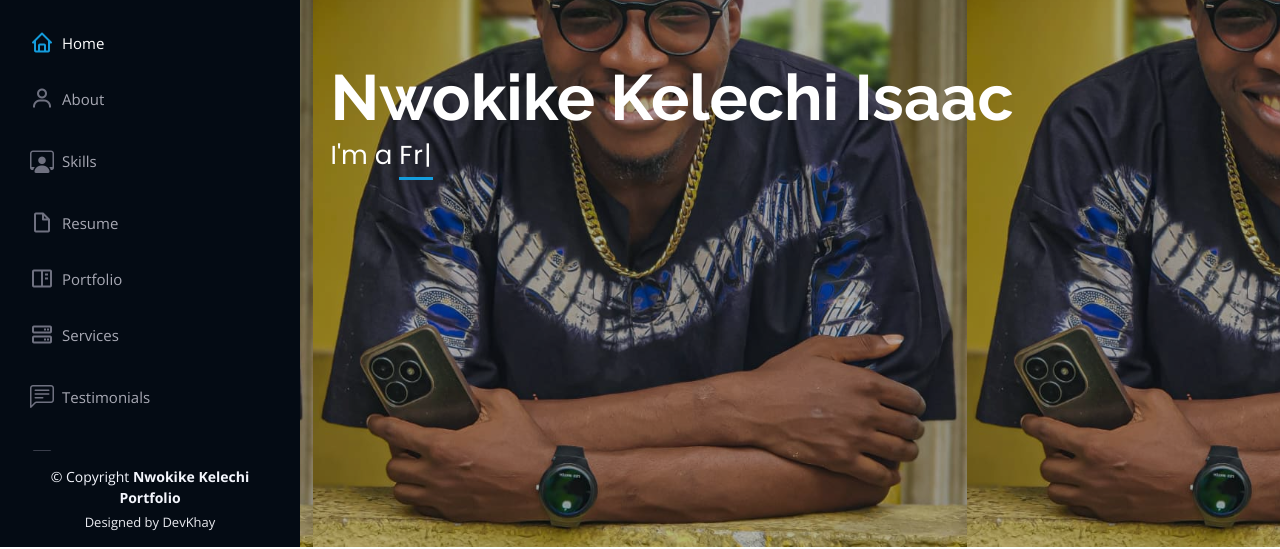
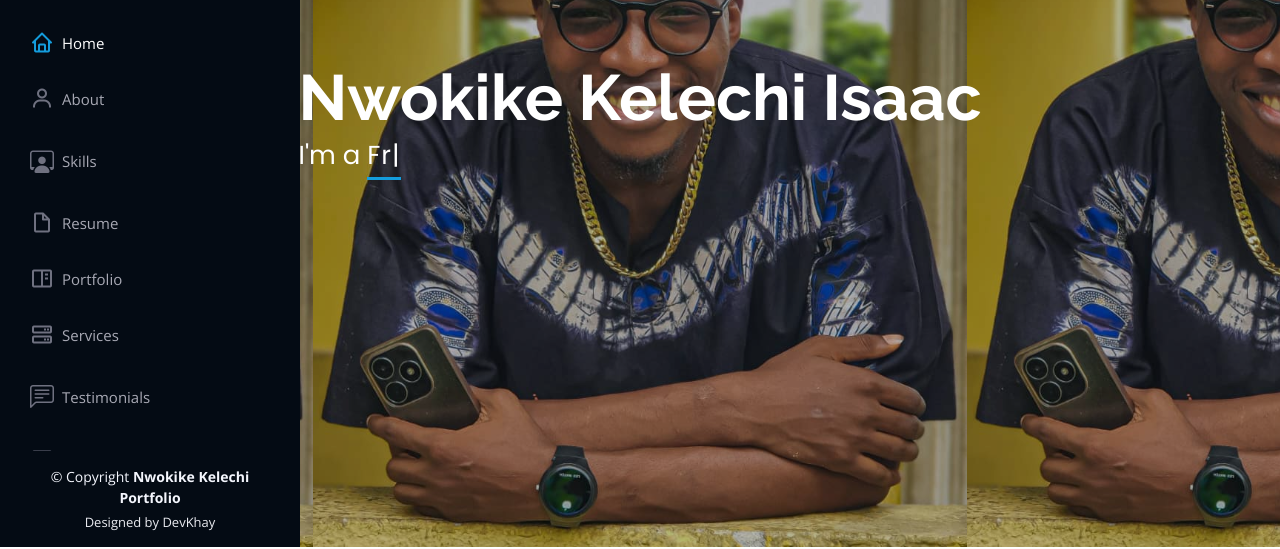
Before and after one commit to Emperor-khay/Dev-Khay-Portfolio, a plain HTML site: page index.html in a window 1280 px wide. Shown: the part 253-802 px from the top of the page. Drawn offline with nearby package versions, Linux system fonts and the light colour scheme.

Commit message:
hero section spacing

```diff
--- a/assets/css/style.css
+++ b/assets/css/style.css
@@ -252,7 +252,8 @@ h6 {
   position: relative;
   z-index: 2;
   min-width: 300px;
-  margin-left: 4rem;
+  margin: 3rem;
+  /* margin-left: 4rem; */
 }
 
 #hero h1 {
```
